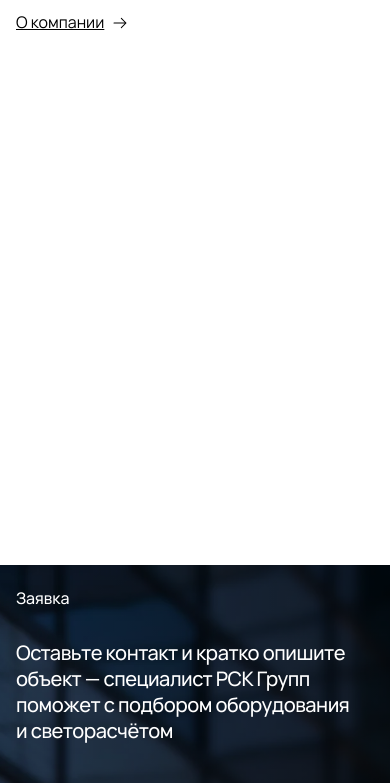
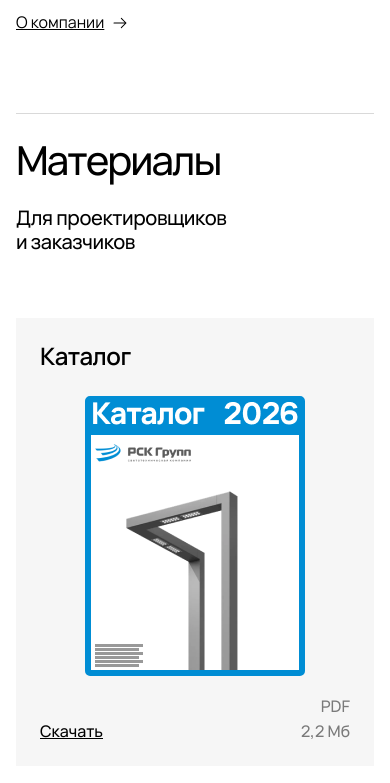
Before and after one commit to ArtemSafin-WebDev/rsk-group, a website built with Vite: page src/index.html in a window 390 px wide. Shown: the part 279-1062 px from the top of the page. Built offline with nearby package versions, Linux system fonts and the light colour scheme.

Commit message:
feat: add materials section to home page

```diff
--- a/src/index.html
+++ b/src/index.html
@@ -4,7 +4,7 @@
     {{> head}}
   </head>
   <body data-page="{{page}}">
-    <main class="main">
+    <main class="main main--home">
       <div class="container">
         <h1>Новый многостраничный проект</h1>
         <p>Vite, TypeScript, SCSS, Handlebars и SVG-спрайт готовы к работе.</p>
@@ -16,6 +16,50 @@
           </svg>
         </a>
       </div>
+
+      <section class="materials-section" aria-labelledby="materials-title">
+        <div class="container">
+          <div class="materials-section__header">
+            <h2 class="materials-section__title" id="materials-title">Материалы</h2>
+            <p class="materials-section__description">Для проектировщиков<br />и&nbsp;заказчиков</p>
+          </div>
+
+          <div class="materials-section__list">
+            {{> material-card
+              title="Каталог"
+              imageSrc="/images/material-card/catalog.png"
+              imageAlt="Обложка каталога РСК Групп 2026"
+              downloadUrl="/files/catalog.pdf"
+              fileType="PDF"
+              fileSize="2,2 Мб"
+            }}
+            {{> material-card
+              title="DWG-чертежи светильников"
+              imageSrc="/images/material-card/dwg-drawings.png"
+              imageAlt="Обложка DWG-чертежей светильников РСК Групп"
+              downloadUrl="/files/dwg-drawings.pdf"
+              fileType="PDF"
+              fileSize="2,2 Мб"
+            }}
+            {{> material-card
+              title="3Д модели светильников"
+              imageSrc="/images/material-card/3d-models.png"
+              imageAlt="Обложка материала «3Д модели светильников»"
+              downloadUrl="/files/3d-models.pdf"
+              fileType="PDF"
+              fileSize="2,2 Мб"
+            }}
+            {{> material-card
+              title="Фотометрические данные"
+              imageSrc="/images/material-card/photometric-data.png"
+              imageAlt="Обложка фотометрических данных РСК Групп"
+              downloadUrl="/files/photometric-data.pdf"
+              fileType="PDF"
+              fileSize="2,2 Мб"
+            }}
+          </div>
+        </div>
+      </section>
     </main>
 
     {{> request-footer}}
--- a/src/partials/request-footer.html
+++ b/src/partials/request-footer.html
@@ -4,6 +4,8 @@
   </div>
 
   <section class="project-request" aria-labelledby="project-request-title">
+    <div class="container">
+      <div class="project-request__layout">
         <div class="project-request__intro">
           <p class="project-request__eyebrow">Заявка</p>
           <p class="project-request__description">
@@ -81,9 +83,13 @@
             </div>
           </form>
         </div>
+      </div>
+    </div>
   </section>
 
   <div class="request-footer__footer">
+    <div class="container">
       {{> footer}}
     </div>
   </div>
+</div>
--- a/src/styles/components/_footer.scss
+++ b/src/styles/components/_footer.scss
@@ -3,9 +3,7 @@
 .site-footer {
   display: flex;
   width: 100%;
-  max-width: var(--container-max-width);
   min-height: 58rem;
-  margin-inline: auto;
   padding: 4rem 0;
   flex-direction: column;
   overflow: hidden;
--- /dev/null
+++ b/src/styles/components/_materials-section.scss
@@ -0,0 +1,85 @@
+@use '../media';
+
+.materials-section {
+  margin-block: 12rem 24rem;
+}
+
+.materials-section__header {
+  display: grid;
+  height: 10.5rem;
+  padding-top: 4rem;
+  grid-template-columns: repeat(4, minmax(0, 1fr));
+  column-gap: 2rem;
+  border-top: 0.1rem solid var(--color-lines);
+}
+
+.materials-section__title,
+.materials-section__description {
+  margin: 0;
+}
+
+.materials-section__title {
+  grid-column: 1 / span 2;
+  font-size: var(--font-size-h2);
+  font-weight: var(--font-weight-h2);
+  line-height: var(--line-height-h2);
+  letter-spacing: var(--letter-spacing-h2);
+}
+
+.materials-section__description {
+  grid-column: 3;
+  font-size: var(--font-size-p1-medium);
+  font-weight: var(--font-weight-p1-medium);
+  line-height: 1.2;
+  letter-spacing: -0.12rem;
+}
+
+.materials-section__list {
+  display: grid;
+  margin-top: 12rem;
+  grid-template-columns: repeat(4, minmax(0, 1fr));
+  gap: 2rem;
+}
+
+@media (max-width: 1100px) {
+  .materials-section__list {
+    grid-template-columns: repeat(2, minmax(0, 1fr));
+  }
+
+  .materials-section .material-card {
+    max-width: none;
+  }
+}
+
+@include media.mobile {
+  .materials-section {
+    margin-top: 8rem;
+  }
+
+  .materials-section__header {
+    height: auto;
+    padding-top: 2.4rem;
+    grid-template-columns: 1fr;
+    row-gap: 2.4rem;
+  }
+
+  .materials-section__title,
+  .materials-section__description {
+    grid-column: auto;
+  }
+
+  .materials-section__title {
+    font-size: 4rem;
+    letter-spacing: -0.2rem;
+  }
+
+  .materials-section__description {
+    font-size: 2rem;
+    letter-spacing: -0.04rem;
+  }
+
+  .materials-section__list {
+    margin-top: 6.4rem;
+    grid-template-columns: 1fr;
+  }
+}
--- a/src/styles/components/_request-footer.scss
+++ b/src/styles/components/_request-footer.scss
@@ -29,11 +29,11 @@
 }
 
 .project-request {
+  padding-block: 4rem 8rem;
+}
+
+.project-request__layout {
   display: grid;
-  width: 100%;
-  max-width: 192rem;
-  margin-inline: auto;
-  padding: 4rem 4rem 8rem;
   grid-template-columns: var(--layout-grid-columns);
 }
 
@@ -106,11 +106,11 @@
 
 .request-footer__footer {
   position: relative;
-  padding: 0 4rem 4rem;
+  padding-bottom: var(--container-padding-inline);
 }
 
 @media (max-width: 1100px) {
-  .project-request {
+  .project-request__layout {
     grid-template-columns: 1fr;
     gap: 10rem;
   }
@@ -131,7 +131,10 @@
 
 @include media.mobile {
   .project-request {
-    padding: 2.4rem var(--container-padding-inline) 6.4rem;
+    padding-block: 2.4rem 6.4rem;
+  }
+
+  .project-request__layout {
     gap: 7.2rem;
   }
 
@@ -159,8 +162,4 @@
   .project-request__field--wide {
     grid-column: auto;
   }
-
-  .request-footer__footer {
-    padding: 0 var(--container-padding-inline) var(--container-padding-inline);
-  }
 }
--- a/src/styles/main.scss
+++ b/src/styles/main.scss
@@ -7,6 +7,7 @@
 @use 'components/file-upload';
 @use 'components/footer';
 @use 'components/material-card';
+@use 'components/materials-section';
 @use 'components/request-footer';
 @use 'components/social-networks';
 @use 'components/text-input';
@@ -23,7 +24,8 @@ body {
 }
 
 .container {
-  width: 100%;
+  box-sizing: content-box;
+  width: calc(100% - 2 * var(--container-padding-inline));
   max-width: var(--container-max-width);
   margin-inline: auto;
   padding-inline: var(--container-padding-inline);
@@ -32,6 +34,10 @@ body {
 .main {
   min-height: 100vh;
   padding-block: 8rem;
+}
+
+.main--home {
+  padding-bottom: 0;
 }
 
 .link {
```
Also changed, not shown: src/images/material-card/catalog.png (added), src/images/material-card/dwg-drawings.png (added). Lines whose indentation alone changed are shown as unchanged.
